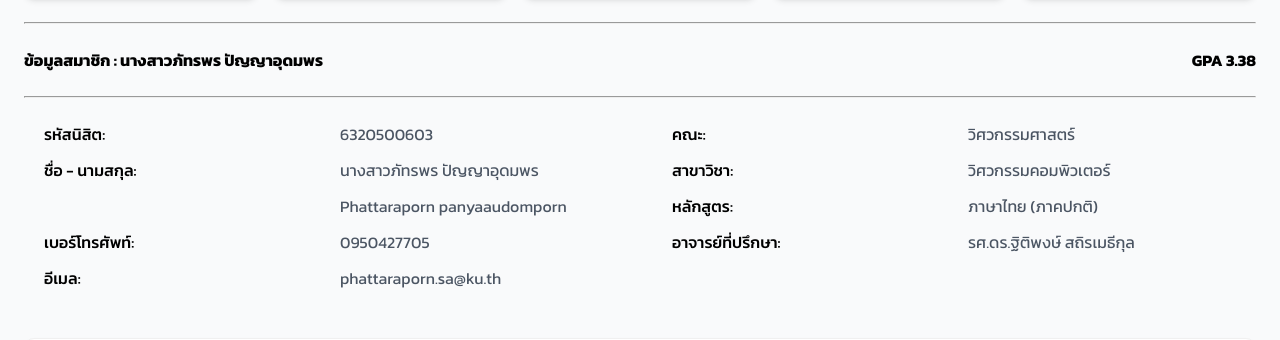
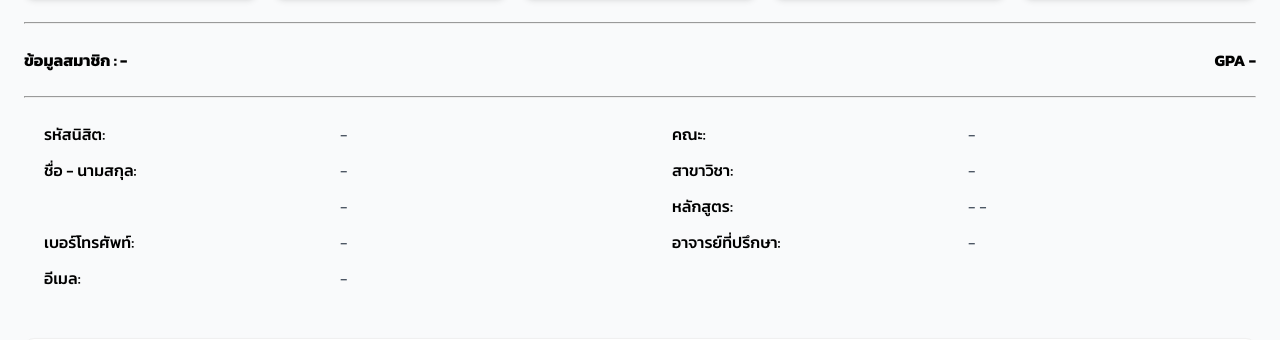
Before and after one commit to thunchanit-ku/DW-G2, a Next.js app: page /dashboard/report in a window 1280 px wide. Shown: the part 248-588 px from the top of the page. Built offline with nearby package versions, Linux system fonts and the light colour scheme; no server answers; what @ant-design/nextjs-registry would draw is missing.

Commit message:
ืทำหน้าผลการเรียนเพิ่มแล้ว

```diff
--- a/app/dashboard/home/page.tsx
+++ b/app/dashboard/home/page.tsx
@@ -10,7 +10,6 @@ import { useEffect, useState } from 'react';
 import SemesterResults from '@/components/charts/SemesterChart';
 import { getStudent } from '../service/home.service';
 export default function HomePage() {
-
   const [student, SetStudent] = useState('');
   const [result, setResult] = useState({
     email: '',
@@ -39,6 +38,17 @@ export default function HomePage() {
   });
   const [headerGpa, setHeaderGpa] = useState<number | null>(null);
 
+  // โหลดข้อมูลจาก sessionStorage ถ้ามี
+  useEffect(() => {
+    if (typeof window !== 'undefined') {
+      const savedResult = sessionStorage.getItem('studentResult');
+      const savedStudent = sessionStorage.getItem('studentInput');
+      const savedGpa = sessionStorage.getItem('headerGpa');
+      if (savedResult) setResult(JSON.parse(savedResult));
+      if (savedStudent) SetStudent(savedStudent);
+      if (savedGpa) setHeaderGpa(Number(savedGpa));
+    }
+  }, []);
 
 const handleSubmit = async () => {
     if (!student) {
@@ -48,11 +58,14 @@ const handleSubmit = async () => {
 
     try {
 
-      // const res = await fetch(`http://localhost:4000/api/student/profile/${student}`);
-      const res =  await getStudent(student);
-      // const data = await res.json();
-      console.log(res);
+      const res = await getStudent(student);
       setResult(res);
+
+      // เก็บข้อมูลลง sessionStorage
+      if (typeof window !== 'undefined') {
+        sessionStorage.setItem('studentResult', JSON.stringify(res));
+        sessionStorage.setItem('studentInput', student);
+      }
 
       // คำนวณ GPA สะสมเพื่อแสดงบนหัวเรื่อง
       try {
@@ -62,10 +75,17 @@ const handleSubmit = async () => {
           const last = gpaData[gpaData.length - 1];
           const cumulative = last['GPAสะสม'];
           setHeaderGpa(typeof cumulative === 'number' ? cumulative : null);
+          // เก็บ GPA ลง sessionStorage
+          if (typeof window !== 'undefined') {
+            sessionStorage.setItem('headerGpa', String(cumulative));
+          }
         }
       } catch (gpaErr) {
         console.log('ไม่สามารถดึงข้อมูล GPA ได้:', gpaErr);
         setHeaderGpa(null);
+        if (typeof window !== 'undefined') {
+          sessionStorage.removeItem('headerGpa');
+        }
       }
 
       // เก็บรหัสนิสิตไว้ชั่วคราว และแจ้งหน้าอื่นให้รีเฟรชข้อมูล
@@ -309,7 +329,7 @@ const handleSubmit = async () => {
               ส่งข้อมูล
             </Button>
           </div>
-          {result.studentId && (
+          {/* {result.studentId && (
             <div className="mt-4 p-4 bg-gray-50 rounded-lg border border-gray-200">
               <h5 className="text-lg font-semibold text-gray-800 mb-2">ข้อมูลนิสิต:</h5>
               <p className="text-gray-700">
@@ -322,7 +342,7 @@ const handleSubmit = async () => {
                 <strong>อีเมล:</strong> {result.email}
               </p>
             </div>
-          )}
+          )} */}
         </Card>
 
 
--- a/app/dashboard/info/page.tsx
+++ b/app/dashboard/info/page.tsx
@@ -5,6 +5,7 @@ import { useRouter, useSearchParams } from 'next/navigation';
 import DashboardLayout from '@/components/DashboardLayout';
 import DashboardNavCards from '@/components/DashboardNavCards';
 import { useEffect, useState } from 'react';
+import { getStudentProfile } from '../service/student.service';
 
 type StudentProfile = {
   studentId: string;
@@ -38,11 +39,12 @@ export default function InfoPage() {
     try {
       setLoading(true);
       setError(null);
-      const res = await fetch(`http://localhost:4000/api/student/profile/${id}`);
-      if (!res.ok) {
-        throw new Error(`Request failed: ${res.status}`);
-      }
-      const data = await res.json();
+      // const res = await fetch(`http://localhost:4000/api/student/profile/${id}`);
+      // if (!res.ok) {
+      //   throw new Error(`Request failed: ${res.status}`);
+      // }
+      // const data = await res.json();
+      const data = await getStudentProfile(id);
       setStudentInfo(data as StudentProfile);
     } catch (e: any) {
       setError(e.message ?? 'เกิดข้อผิดพลาดในการโหลดข้อมูล');
@@ -75,6 +77,15 @@ export default function InfoPage() {
       }
     };
   }, [searchParams]);
+
+  useEffect(() => {
+    if (typeof window !== 'undefined') {
+      const profile = sessionStorage.getItem('selectedStudentProfile');
+      if (profile) {
+        setStudentInfo(JSON.parse(profile));
+      }
+    }
+  }, []);
 
   return (
     <DashboardLayout>
--- a/app/dashboard/report/page.tsx
+++ b/app/dashboard/report/page.tsx
@@ -1,26 +1,36 @@
 'use client';
 
+import { useEffect, useState } from 'react';
 import { Card, Table, Tabs } from 'antd';
 import type { TabsProps } from 'antd';
 import DashboardLayout from '@/components/DashboardLayout';
 import DashboardNavCards from '@/components/DashboardNavCards';
+import { getStudentProfile } from '../service/student.service';
 
 export default function ReportPage() {
-  // ข้อมูลนักศึกษา
-  const studentInfo = {
-    studentId: '6320500603',
-    nameTh: 'นางสาวภัทรพร ปัญญาอุดมพร',
-    nameEn: 'Phattaraporn panyaaudomporn',
-    phone: '0950427705',
-    email: 'phattaraporn.sa@ku.th',
-    faculty: 'วิศวกรรมศาสตร์',
-    major: 'วิศวกรรมคอมพิวเตอร์',
-    program: 'ภาษาไทย (ภาคปกติ)',
-    advisor: 'รศ.ดร.ฐิติพงษ์ สถิรเมธีกุล',
-    gpa: 3.38,
-  };
+  // สร้าง state สำหรับข้อมูลนักศึกษา
+  const [studentInfo, setStudentInfo] = useState<any>(null);
 
-  // ตารางวิชาที่ไม่ผ่านตามแผน
+  // โหลด studentId จาก sessionStorage หรือกำหนดเอง
+  useEffect(() => {
+    async function fetchProfile() {
+      let studentId = '';
+      if (typeof window !== 'undefined') {
+        studentId = sessionStorage.getItem('selectedStudentId') || '';
+      }
+      if (studentId) {
+        try {
+          const data = await getStudentProfile(studentId);
+          setStudentInfo(data);
+        } catch (e) {
+          setStudentInfo(null);
+        }
+      }
+    }
+    fetchProfile();
+  }, []);
+
+  // ตารางวิชาที่ไม่ผ่านตามแผน (mock เหมือนเดิม)
   const failedCoursesColumns = [
     {
       title: 'ชั้นปี',
@@ -99,7 +109,7 @@ export default function ReportPage() {
     },
   ];
 
-  // ตารางวิชาตกค้างที่ผ่านแล้ว
+  // ตารางวิชาตกค้างที่ผ่านแล้ว (mock เหมือนเดิม)
   const passedCoursesColumns = [
     {
       title: 'ชั้นปี',
@@ -168,7 +178,7 @@ export default function ReportPage() {
     },
   ];
 
-  // ตารางวิชาแยกตามหมวด
+  // ตารางวิชาแยกตามหมวด (mock เหมือนเดิม)
   const coursesByCategory = [
     {
       key: '1',
@@ -191,7 +201,6 @@ export default function ReportPage() {
       credits: '3',
     },
   ];
-
   const coursesColumns = [
     {
       title: 'ปีการศึกษา',
@@ -247,8 +256,12 @@ export default function ReportPage() {
 
         {/* Student Info Header */}
         <div className="flex justify-between items-center mb-4">
-          <h4 className="text-black font-bold">ข้อมูลสมาชิก : {studentInfo.nameTh}</h4>
-          <h4 className="text-black font-bold">GPA {studentInfo.gpa.toFixed(2)}</h4>
+          <h4 className="text-black font-bold">
+            ข้อมูลสมาชิก : {studentInfo ? studentInfo.nameTh : '-'}
+          </h4>
+          <h4 className="text-black font-bold">
+            GPA {studentInfo?.gpa != null ? studentInfo.gpa.toFixed(2) : '-'}
+          </h4>
         </div>
 
         <hr className="my-6" />
@@ -258,42 +271,42 @@ export default function ReportPage() {
           <div className="space-y-3 ml-5">
             <div className="grid grid-cols-2 gap-2">
               <p className="text-black font-medium">รหัสนิสิต:</p>
-              <p className="text-gray-600">{studentInfo.studentId}</p>
+              <p className="text-gray-600">{studentInfo ? studentInfo.studentId : '-'}</p>
             </div>
             <div className="grid grid-cols-2 gap-2">
               <p className="text-black font-medium">ชื่อ - นามสกุล:</p>
-              <p className="text-gray-600">{studentInfo.nameTh}</p>
+              <p className="text-gray-600">{studentInfo ? studentInfo.nameTh : '-'}</p>
             </div>
             <div className="grid grid-cols-2 gap-2">
               <p className="text-black font-medium"></p>
-              <p className="text-gray-600">{studentInfo.nameEn}</p>
+              <p className="text-gray-600">{studentInfo ? studentInfo.nameEn : '-'}</p>
             </div>
             <div className="grid grid-cols-2 gap-2">
               <p className="text-black font-medium">เบอร์โทรศัพท์:</p>
-              <p className="text-gray-600">{studentInfo.phone}</p>
+              <p className="text-gray-600">{studentInfo ? studentInfo.phone : '-'}</p>
             </div>
             <div className="grid grid-cols-2 gap-2">
               <p className="text-black font-medium">อีเมล:</p>
-              <p className="text-gray-600">{studentInfo.email}</p>
+              <p className="text-gray-600">{studentInfo ? studentInfo.email : '-'}</p>
             </div>
           </div>
 
           <div className="space-y-3 ml-5">
             <div className="grid grid-cols-2 gap-2">
               <p className="text-black font-medium">คณะ:</p>
-              <p className="text-gray-600">{studentInfo.faculty}</p>
+              <p className="text-gray-600">{studentInfo ? studentInfo.faculty : '-'}</p>
             </div>
             <div className="grid grid-cols-2 gap-2">
               <p className="text-black font-medium">สาขาวิชา:</p>
-              <p className="text-gray-600">{studentInfo.major}</p>
+              <p className="text-gray-600">{studentInfo ? studentInfo.major : '-'}</p>
             </div>
             <div className="grid grid-cols-2 gap-2">
               <p className="text-black font-medium">หลักสูตร:</p>
-              <p className="text-gray-600">{studentInfo.program}</p>
+              <p className="text-gray-600">{studentInfo ? studentInfo.programType : '-'} {studentInfo ? studentInfo.programName : '-'}</p>
             </div>
             <div className="grid grid-cols-2 gap-2">
               <p className="text-black font-medium">อาจารย์ที่ปรึกษา:</p>
-              <p className="text-gray-600">{studentInfo.advisor}</p>
+              <p className="text-gray-600">{studentInfo ? studentInfo.advisor : '-'}</p>
             </div>
           </div>
         </div>
--- /dev/null
+++ b/app/dashboard/service/student.service.ts
@@ -0,0 +1,14 @@
+import { API_BASE_URL, API_PREFIX } from './config';
+
+export async function getStudentProfile(studentId: string) {
+  const base = API_BASE_URL.replace(/\/+$/, '');
+  const prefix = API_PREFIX ? `/${API_PREFIX}` : '';
+  const url = `${base}${prefix}/student/profile/${studentId}`;
+  const res = await fetch(url);
+
+  if (!res.ok) {
+    const text = await res.text().catch(() => '');
+    throw new Error(`Failed to fetch student profile: ${res.status} ${text}`);
+  }
+  return res.json();
+}
```
